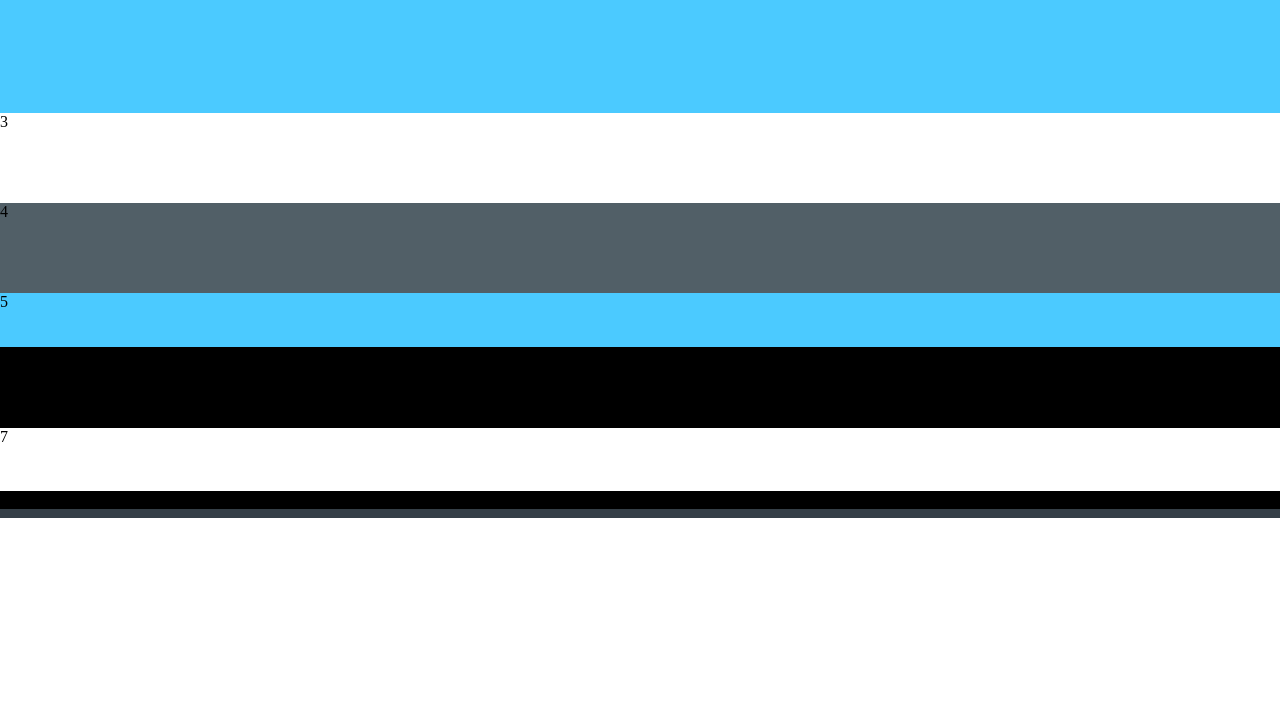
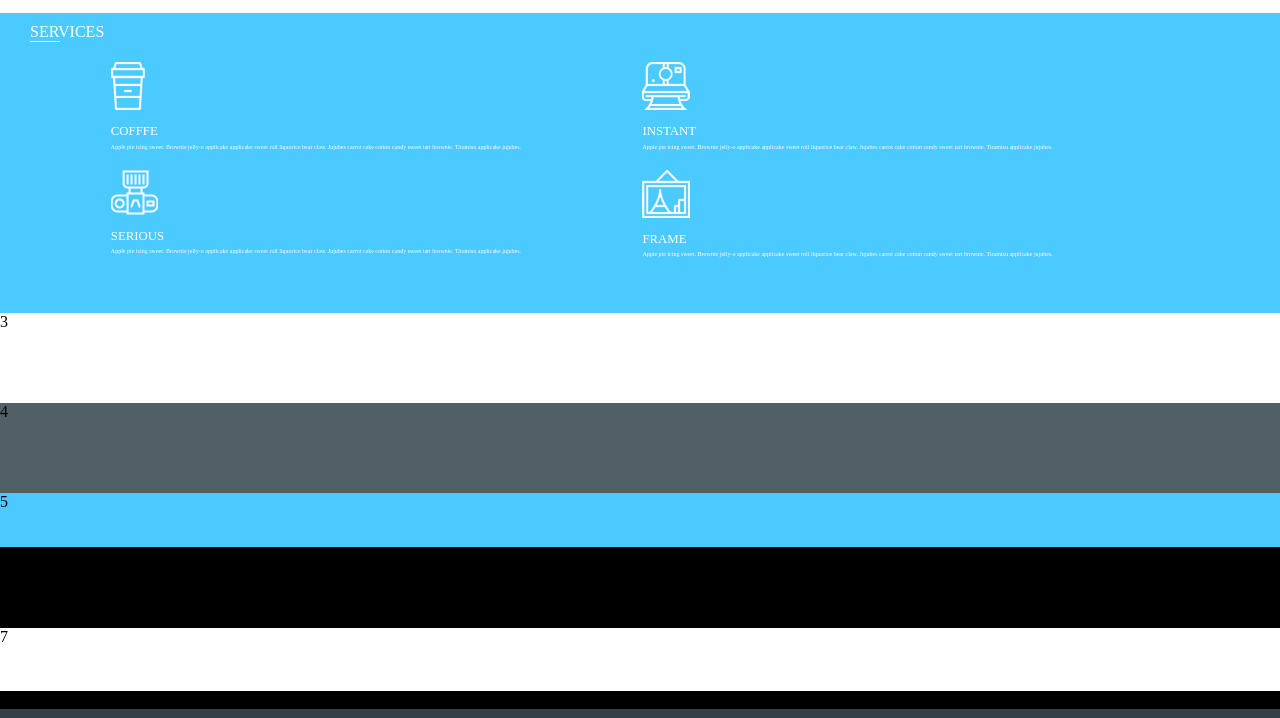
Before and after one commit to Pakopac/my-responsive-webpage, a plain HTML site: page index.html in a window 1280 px wide. Shown: the part 287-1005 px from the top of the page. Before the commit the page ends 805 px from the top, so only its background shows below. Drawn offline with Linux system fonts and the light colour scheme.

Commit message:
Make services block

```diff
--- a/assets/styles.css
+++ b/assets/styles.css
@@ -37,7 +37,7 @@ nav{
     top: 0;
     display: grid;
     grid-template-columns: 100vw;
-    grid-template-rows: 15em 20vh 10fr 10fr 6fr 9fr 7fr 2fr 1fr
+    grid-template-rows: 300px 300px 10fr 10fr 6fr 9fr 7fr 2fr 1fr
 }
 .hero{
     display: flex;
@@ -59,11 +59,36 @@ nav{
     background: #4b565e;
     color: white;
 }
-.br{
-    display: none;
+.services{
+    padding: 10px;
+    background: #4bcaff;
 }
-.block2{
-    background: #4bcaff;
+.titleService{
+    color: #ffffff;
+    margin-left: 20px;
+}
+.highlighted{
+    margin-left: 20px;
+    width: 30px;
+    height: 1px;
+    background: #ffffff;
+}
+.contentService{
+    margin-top: 20px;
+    margin-left: 8%;
+    display: grid;
+    grid-template-columns: 45% 45%;
+    grid-template-rows: 50% 50%;
+    grid-gap: 10px;
+}
+.subTitleServices{
+    font-size: 0.8em;
+    margin-top: 10px;
+    color: #ffffff;
+}
+.textServices{
+    color: #ffffff;
+    font-size: 0.3em;
 }
 .block3{
 
--- a/index.html
+++ b/index.html
@@ -23,7 +23,32 @@
             <p class="textHero1">"I’M LOOKING FOR THE UNEXPECTED.</p>
             <p class="textHero2">I’M LOOKING FOR THINGS <br>I’VE NEVER SEEN BEFORE."</p>
         </div>
-        <div class="block2">2</div>
+        <div class="services">
+            <div class="titleService">SERVICES</div>
+            <div class="highlighted"></div>
+            <div class="contentService">
+                <div class="coffee">
+                    <img src="assets/img/coffee.png">
+                    <div class="subTitleServices">COFFFE</div>
+                    <p class="textServices">Apple pie icing sweet. Brownie jelly-o applicake applicake sweet roll liquorice bear claw. Jujubes carrot cake cotton candy sweet tart brownie. Tiramisu applicake jujubes.</p>
+                </div>
+                <div class="coffee">
+                    <img src="assets/img/instant.png">
+                    <div class="subTitleServices">INSTANT</div>
+                    <p class="textServices">Apple pie icing sweet. Brownie jelly-o applicake applicake sweet roll liquorice bear claw. Jujubes carrot cake cotton candy sweet tart brownie. Tiramisu applicake jujubes.</p>
+                </div>
+                <div class="coffee">
+                    <img src="assets/img/dslr.png">
+                    <div class="subTitleServices">SERIOUS</div>
+                    <p class="textServices">Apple pie icing sweet. Brownie jelly-o applicake applicake sweet roll liquorice bear claw. Jujubes carrot cake cotton candy sweet tart brownie. Tiramisu applicake jujubes.</p>
+                </div>
+                <div class="coffee">
+                    <img src="assets/img/frame.png">
+                    <div class="subTitleServices">FRAME</div>
+                    <p class="textServices">Apple pie icing sweet. Brownie jelly-o applicake applicake sweet roll liquorice bear claw. Jujubes carrot cake cotton candy sweet tart brownie. Tiramisu applicake jujubes.</p>
+                </div>
+            </div>
+        </div>
         <div class="block3">3</div>
         <div class="block4">4</div>
         <div class="block5">5</div>
```
Also changed, not shown: assets/img/coffee.png (added), assets/img/dslr.png (added), assets/img/frame.png (added), assets/img/instant.png (added).
